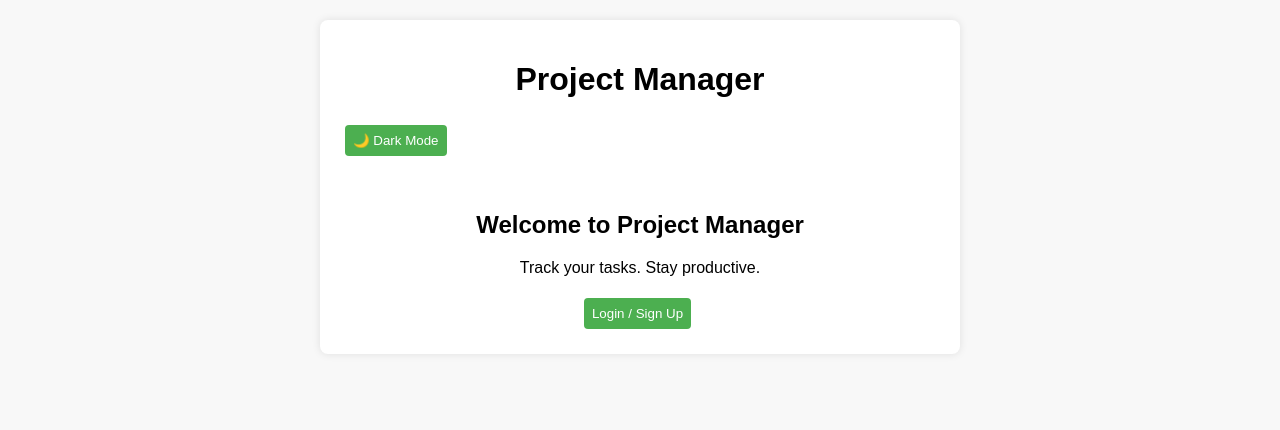
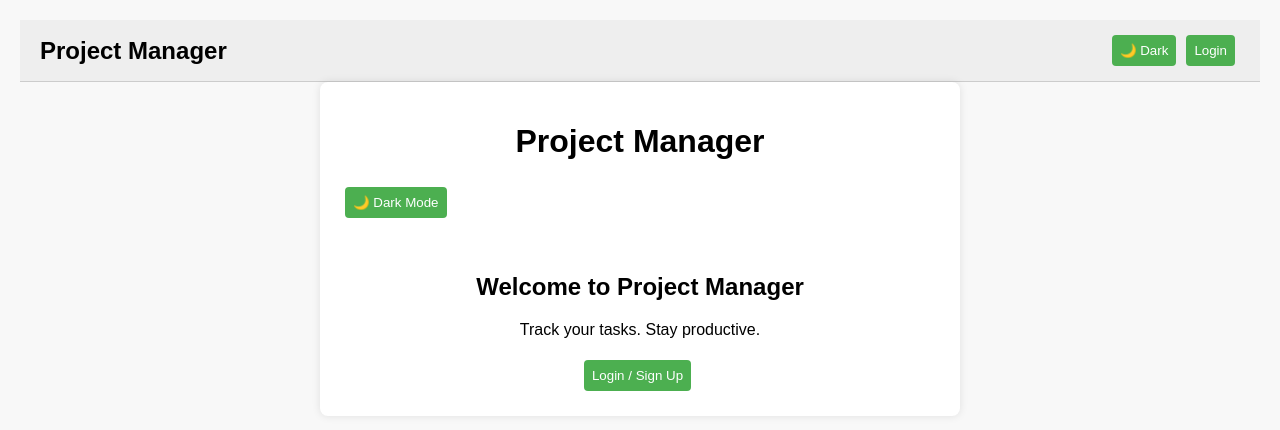
Before and after one commit to AndrewHulme88/project-planner, a React (Create React App) app in the folder frontend/: page / in a window 1280 px wide. Shown: the top 430 px of the page. Built offline with nearby package versions, Linux system fonts and the light colour scheme.

Commit message:
Created Navbar

```diff
--- a/frontend/src/App.js
+++ b/frontend/src/App.js
@@ -7,6 +7,7 @@ import TaskInput from './components/TaskInput';
 import TaskList from './components/TaskList';
 import FilterBar from './components/FilterBar';
 import LandingPage from './components/LandingPage';
+import Navbar from './components/Navbar';
 
 function App() {
   const [tasks, setTasks] = useState([]);
@@ -147,6 +148,12 @@ function App() {
 
   return (
     <Router>
+      <Navbar
+        token={token}
+        setToken={setToken}
+        darkMode={darkMode}
+        setDarkMode={setDarkMode}
+      />
       <div className='container'>
         <h1>Project Manager</h1>
         <div>
--- /dev/null
+++ b/frontend/src/components/Navbar.jsx
@@ -0,0 +1,40 @@
+import { Link, useNavigate } from "react-router-dom";
+
+const Navbar = ({ token, setToken, darkMode, setDarkMode }) => {
+    const navigate = useNavigate();
+
+    const handleLoout = () => {
+        localStorage.removeItem("token");
+        setToken(null);
+        navigate("/login");
+    };
+
+    return (
+        <nav style={{
+            display: "flex",
+            justifyContent: "space-between",
+            alignItems: "center",
+            padding: "10px 20px",
+            backgroundColor: darkMode ? "#333" : "#eee",
+            color: darkMode ? "#fff" : "#000",
+            borderBottom: "1px solid #ccc"
+        }}>
+            <h2 style={{ margin: 0 }}>Project Manager</h2>
+            <div>
+                <button onClick={() => setDarkMode(!darkMode)}>
+                    {darkMode ? "☀️ Light" : "🌙 Dark"}
+                </button>
+                {token ? (
+                    <>
+                        <Link to="/tasks"><button>Tasks</button></Link>
+                        <button onClick={handleLogout}>Logout</button>
+                    </>
+                ) : (
+                    <Link to="/login"><button>Login</button></Link>
+                )}
+            </div>
+        </nav>
+    );
+};
+
+export default Navbar;
```
